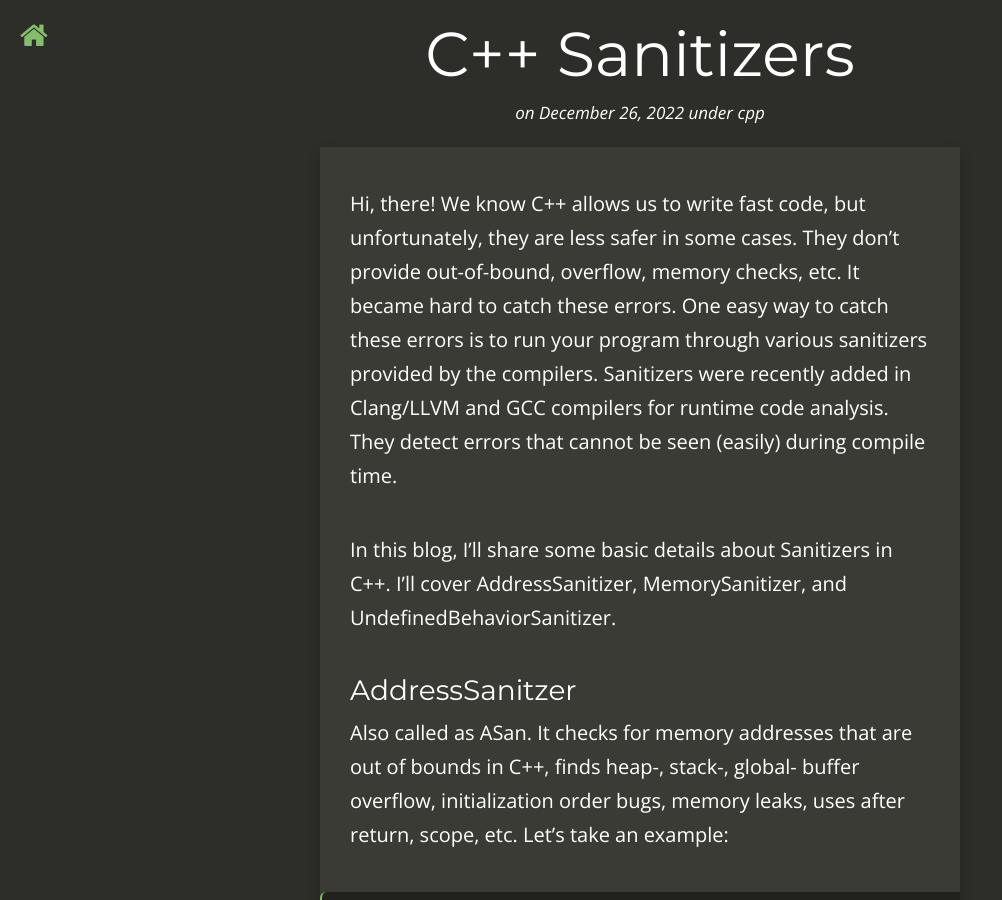
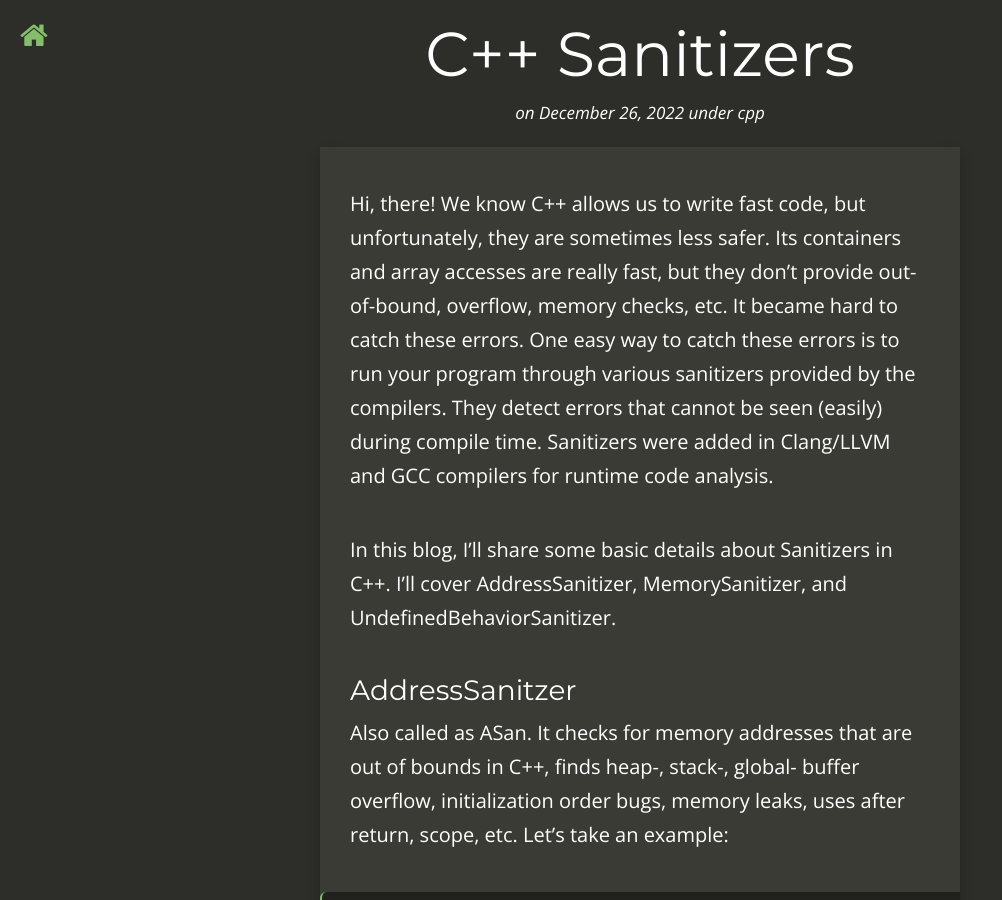
Before and after one commit to khushi-411/khushi-411.github.io, a Jekyll site: the page built from _posts/2022-12-26-c++-sanitizers.md, in a window 1280 px wide and 900 px high. Shown: the whole window, without its empty margins (0-1002 px from the left). Built offline with Jekyll 4.4.1, drawn with Linux system fonts in a browser that asks for light colours; nearby versions of some CDN libraries; comment, search, counter and statistics services are not loaded.

Commit message:
minor refactor

```diff
--- a/_posts/2022-12-26-c++-sanitizers.md
+++ b/_posts/2022-12-26-c++-sanitizers.md
@@ -11,13 +11,14 @@ redirect_from:
 ---
 
 Hi, there! We know C++ allows us to write fast code,
-but unfortunately, they are less safer in some cases.
-They don't provide out-of-bound, overflow, memory checks, etc.
+but unfortunately, they are sometimes less safer.
+Its containers and array accesses are really fast,
+but they don't provide out-of-bound, overflow, memory checks, etc.
 It became hard to catch these errors. One easy way to catch these
 errors is to run your program through various sanitizers provided
-by the compilers. Sanitizers were recently added in Clang/LLVM
-and GCC compilers for runtime code analysis.
-They detect errors that cannot be seen (easily) during compile time.
+by the compilers. They detect errors that cannot be seen (easily)
+during compile time. Sanitizers were added in Clang/LLVM and
+GCC compilers for runtime code analysis.
 
 In this blog, I'll share some basic details about Sanitizers in C++.
 I'll cover AddressSanitizer, MemorySanitizer, and UndefinedBehaviorSanitizer.
```
